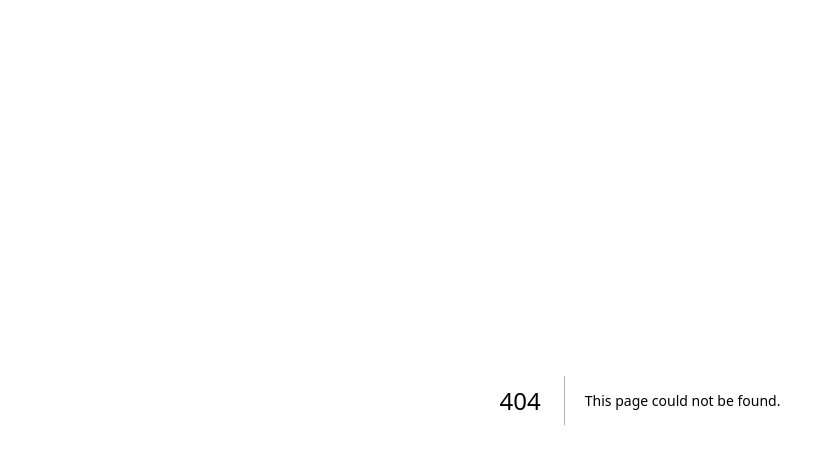
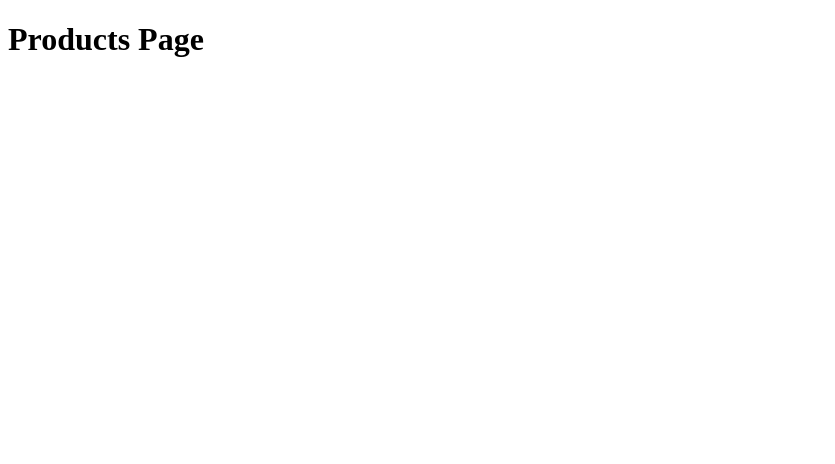
Before and after one commit to odaka-web/odaka.work, a Next.js app: page /products in a window 1280 px wide. Before the commit this address had no page. Shown: the top 464 px of the page, without its empty margins (0-835 px from the left). Built offline with nearby package versions, Linux system fonts and the light colour scheme.

Commit message:
Productsページを作成

```diff
--- /dev/null
+++ b/app/products/page.js
@@ -0,0 +1,7 @@
+export default function ProductsPage() {
+	return (
+		<div>
+			<h1>Products Page</h1>
+		</div>
+	);
+}
```
